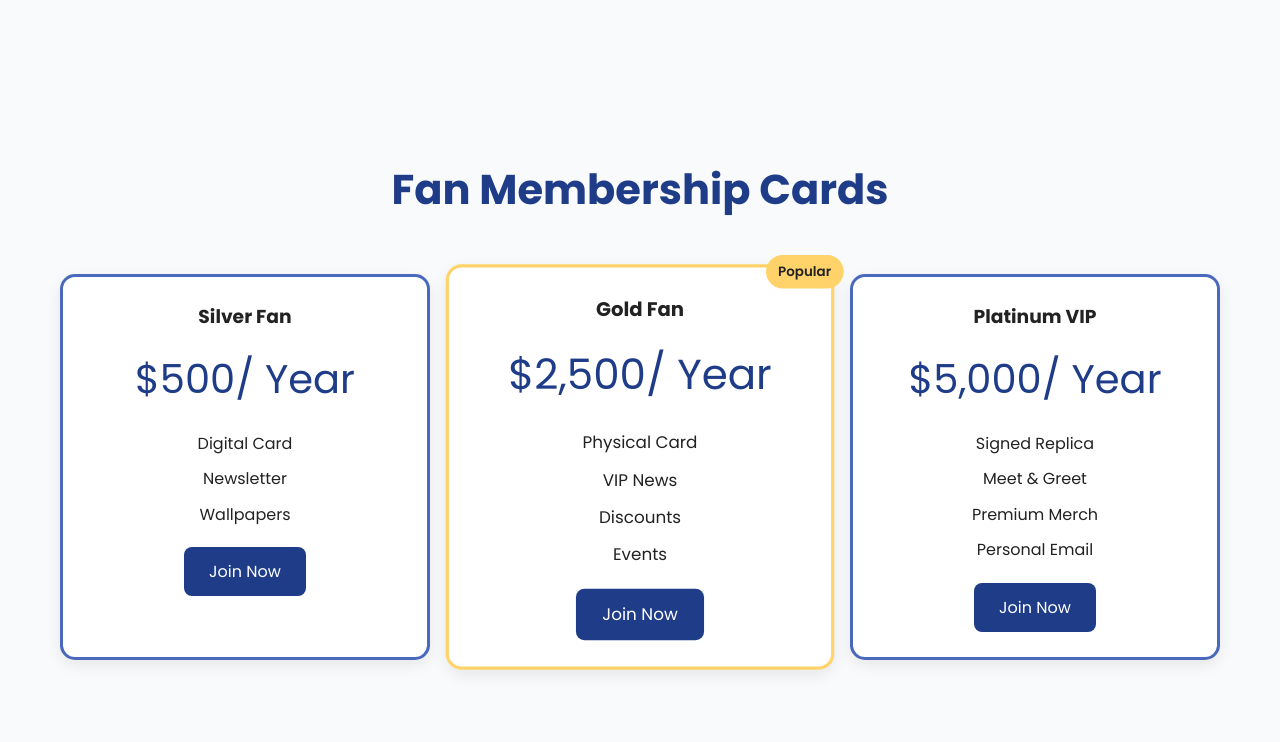
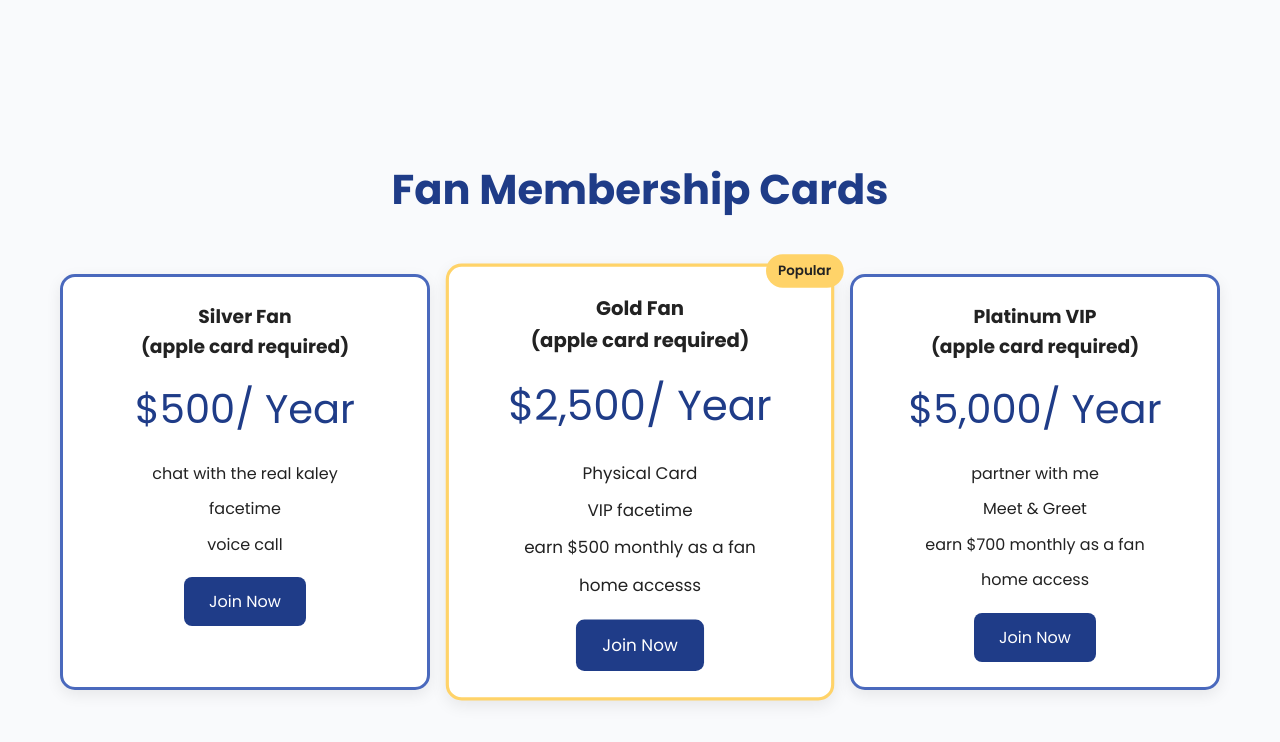
Before and after one commit to ability070/kaley-christine-cuoco, a website: page index.html in a window 1280 px wide. Shown: the part 1894-2636 px from the top of the page. Drawn offline with Linux system fonts and the light colour scheme.

Commit message:
Add files via upload

```diff
--- a/index.html
+++ b/index.html
@@ -199,7 +199,7 @@
   <li><a href="#career">Career</a></li>
   <li><a href="#gallery">Gallery</a></li>
   <li><a href="#membership">Membership</a></li>
-  <li><a href="#contact">Contact</a></li>
+  <li><a href="#contact">join fans</a></li>
  </ul>
 </nav>
 
@@ -241,11 +241,12 @@
 
   <div class="card plan">
    <h3>Silver Fan</h3>
+   <h3>(apple card required)</h3>
    <p class="price">$500/ Year</p>
    <ul>
-    <li>Digital Card</li>
-    <li>Newsletter</li>
-    <li>Wallpapers</li>
+    <li>chat with the real kaley</li>
+    <li>facetime</li>
+    <li>voice call</li>
    </ul>
    <button onclick="selectPlan('Silver Fan')">Join Now</button>
   </div>
@@ -253,24 +254,26 @@
   <div class="card plan popular">
    <span class="badge">Popular</span>
    <h3>Gold Fan</h3>
+    <h3>(apple card required)</h3>
    <p class="price">$2,500/ Year</p>
    <ul>
     <li>Physical Card</li>
-    <li>VIP News</li>
-    <li>Discounts</li>
-    <li>Events</li>
+    <li>VIP facetime</li>
+    <li>earn $500 monthly as a fan</li>
+    <li>home accesss</li>
    </ul>
    <button onclick="selectPlan('Gold Fan')">Join Now</button>
   </div>
 
   <div class="card plan">
    <h3>Platinum VIP</h3>
+    <h3>(apple card required)</h3>
    <p class="price">$5,000/ Year</p>
    <ul>
-    <li>Signed Replica</li>
+    <li>partner with me</li>
     <li>Meet & Greet</li>
-    <li>Premium Merch</li>
-    <li>Personal Email</li>
+    <li>earn $700 monthly as a fan</li>
+    <li>home access</li>
    </ul>
    <button onclick="selectPlan('Platinum VIP')">Join Now</button>
   </div>
@@ -411,6 +414,8 @@
 };
 
 </script>
-
+<!--Add the following script at the bottom of the web page (before </body></html>)-->
+<script type="text/javascript">function add_chatinline(){var hccid=10543617;var nt=document.createElement("script");nt.async=true;nt.src="https://mylivechat.com/chatinline.aspx?hccid="+hccid;var ct=document.getElementsByTagName("script")[0];ct.parentNode.insertBefore(nt,ct);}
+add_chatinline();</script>
 </body>
 </html>
```
